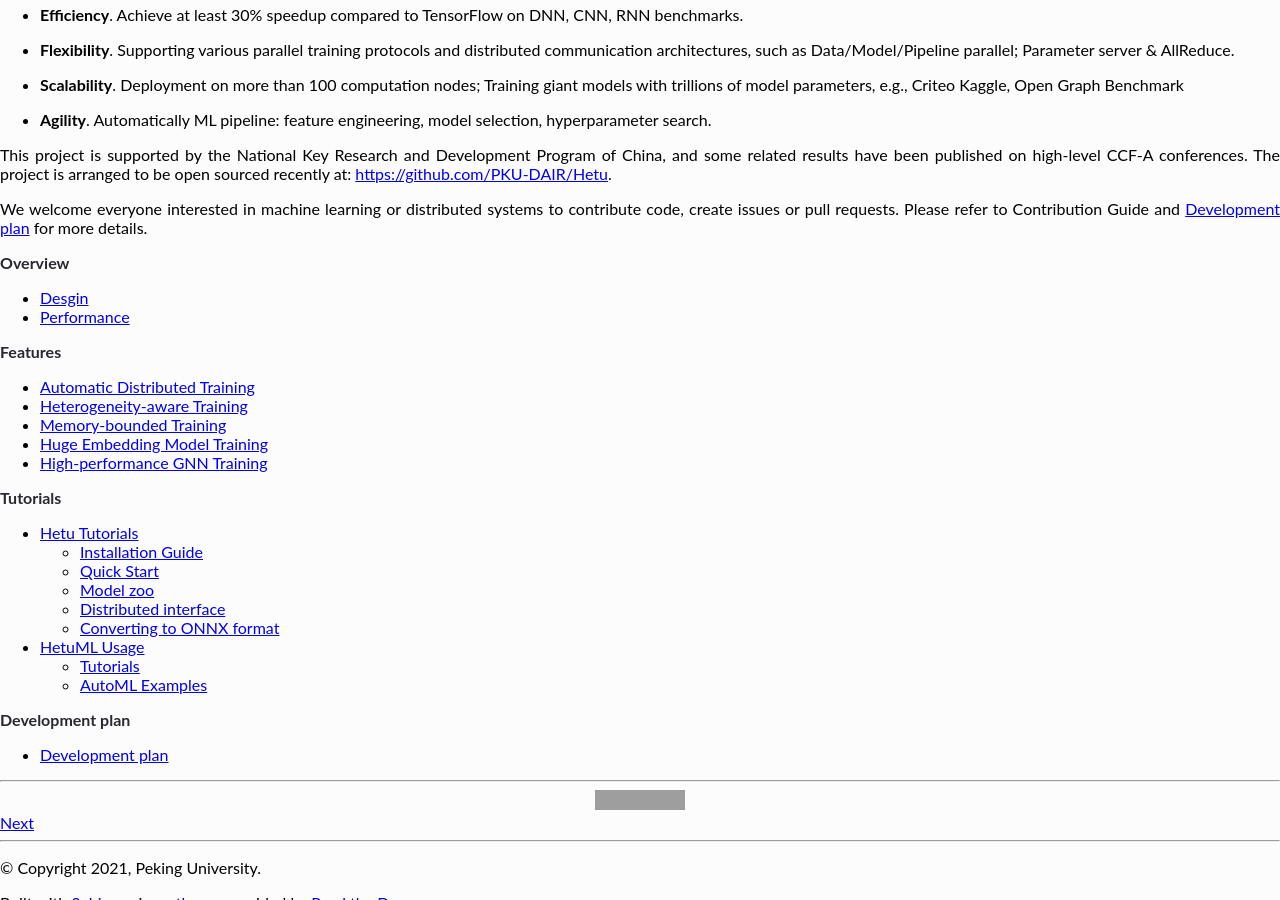
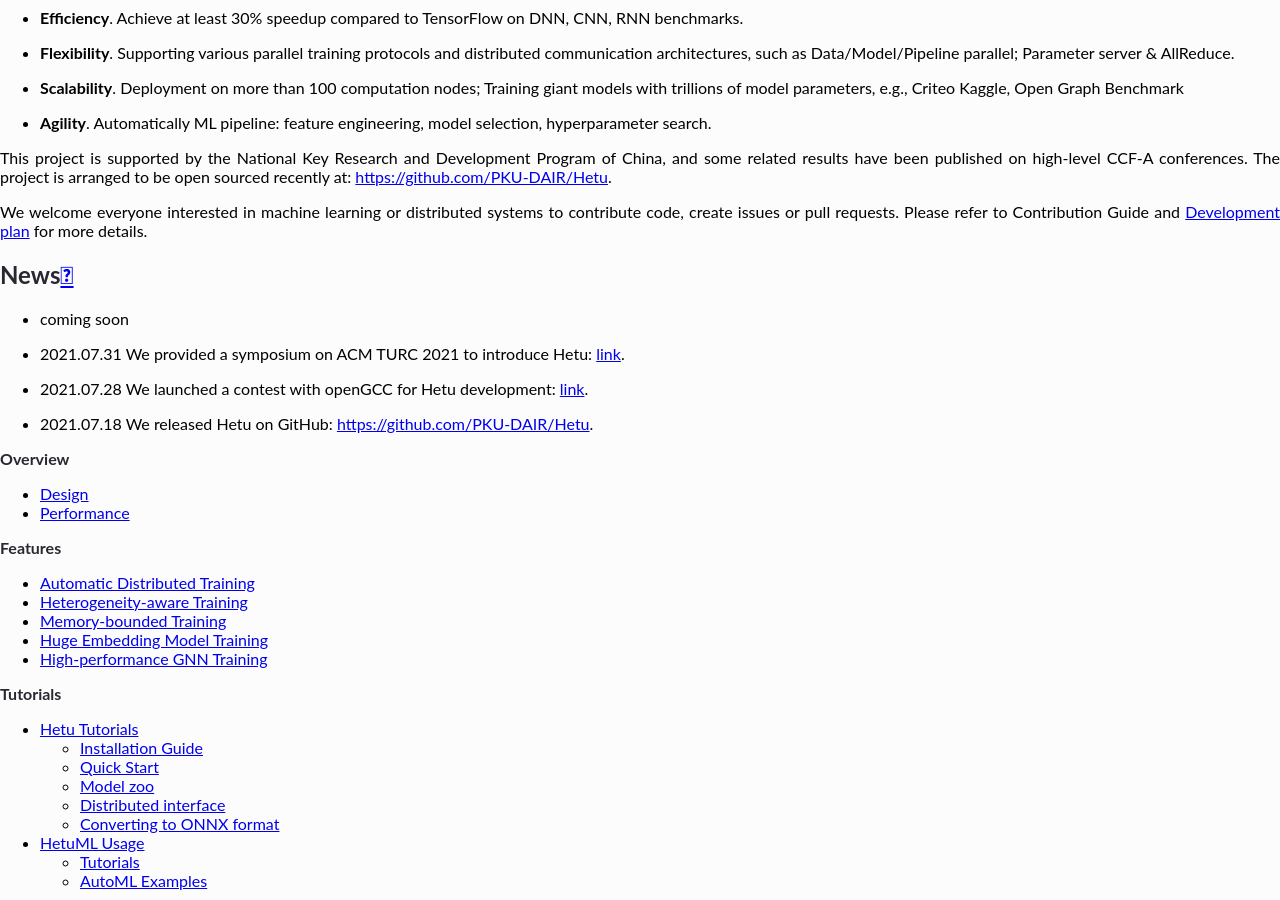
Before and after one commit to njw1123/Hetu_doc, a Sphinx documentation site: the page built from source/index.rst, in a window 1280 px wide and 900 px high, scrolled down 4160 px. Built offline with Sphinx 7.4.7 and the Read the Docs theme 2.0.0, drawn with Linux system fonts in a browser that asks for light colours; grey boxes are pictures that could not be loaded.

Commit message:
add news

```diff
--- a/source/Overview/design.md
+++ b/source/Overview/design.md
@@ -1,4 +1,4 @@
-Desgin
+Design
 =======
 
 The development of deep learning (DL) algorithms and emerging DL models bring great challenges to underlying systems. Traditional DL systems, such as TensorFlow and PyTorch, have shown superior performance on various deep learning workloads due to their general characteristics and rich ecosystems. However, since the explosive growth of the scale of DL models and datasets, the distributed scalability is becoming the core competitiveness of DL systems. Although existing DL systems have provided some customized distributed training interfaces, they are still facing severe challenges and obstacles:
--- a/source/index.rst
+++ b/source/index.rst
@@ -35,6 +35,13 @@
 
   本项目由国家重点研发计划支持，相关成果已经发表了多篇CCF-A类高水平学术论文，目前项目已经开源在：https://github.com/PKU-DAIR/Hetu。
 
+News
+~~~~~~~~~~~~~~~
+- coming soon
+- 2021.07.31 We provided a symposium on ACM TURC 2021 to introduce Hetu: `link <https://www.acmturc.com/2021/en/SIGMOD_China.html>`_.
+- 2021.07.28 We launched a contest with openGCC for Hetu development: `link <https://www.educoder.net/competitions/index/gcc_2021_projects_type1>`_.
+- 2021.07.18 We released Hetu on GitHub: https://github.com/PKU-DAIR/Hetu.
+
 .. toctree::
    :titlesonly:
    :caption: Overview
```
Also changed, not shown: source/Overview/performance.md (+3 -2 lines), source/figure/framework.png.
